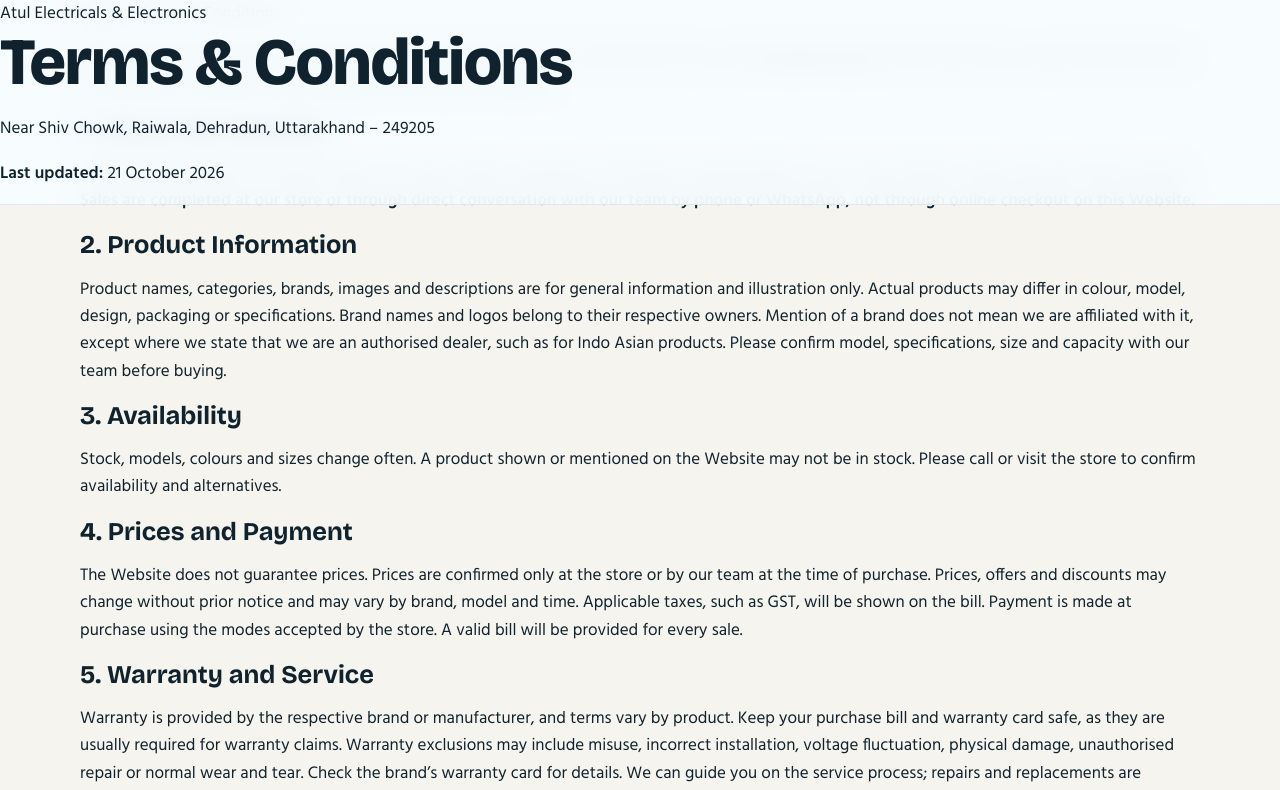
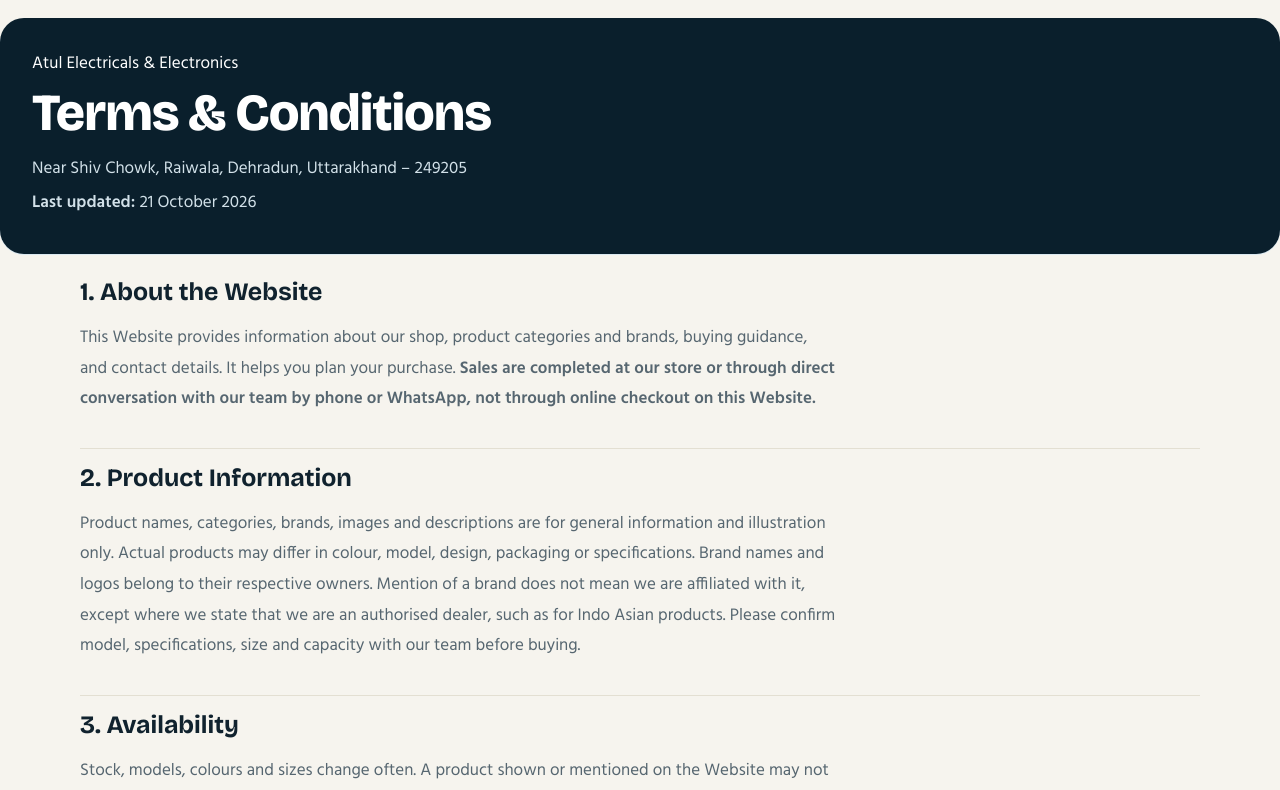
Before and after one commit to atulelectricals15-creator/atul-electricals, a Next.js app: page /terms in a window 1280 px wide. Shown: the top 790 px of the page. Built offline with nearby package versions, Linux system fonts and the light colour scheme.

Commit message:
Style Terms, brand and wire pages

```diff
--- a/app/globals.css
+++ b/app/globals.css
@@ -256,3 +256,31 @@ nav a{opacity:1;color:#334651}nav a.btn{color:#10222e}
 .brand-chip-link.brand-orient,.brand-list .brand-orient{background:#EB5A29!important;border-color:#EB5A29!important;color:#fff!important}
 .brand-chip-link.brand-indo-asian,.brand-list .brand-indo-asian{background:#C21225!important;border-color:#C21225!important;color:#fff!important}
 .brand-chip-link.brand-anchor-penta,.brand-list .brand-anchor-penta{background:#0E4C9E!important;border-color:#0E4C9E!important;color:#fff!important}
+
+
+/* Legal, brand and wire pages */
+.legal-page,.brand-page{padding:110px 0 70px;min-height:70vh}
+.legal-heading{background:var(--deep);color:#fff;padding:32px;border-radius:24px;margin:18px 0 28px}
+.legal-heading h1,.brand-hero h1{font-size:clamp(34px,5vw,52px);margin:8px 0 14px}
+.legal-heading p{color:#d2e1e9;margin:6px 0}
+.legal-page> .w>p,.legal-section p{max-width:82ch;line-height:1.8;color:var(--mute)}
+.legal-section{padding:16px 0;border-bottom:1px solid var(--line)}
+.legal-section h2{font-size:25px;margin-bottom:8px}
+.legal-page a:not(.btn){color:var(--cop)}
+.brand-hero{padding:34px;background:linear-gradient(135deg,#071a3d,#0a3a8c 65%,#0f76d6);color:white;border-radius:28px;margin:20px 0 34px}
+.brand-hero p{max-width:68ch;color:#e1edf9}.brand-hero .brand-note{font-size:14px;color:#ffedb0}
+.brand-info,.wire-selector{margin:32px 0}.brand-info h2,.wire-selector h2{font-size:30px;margin-bottom:10px}
+.wire-size-grid{display:grid;grid-template-columns:repeat(3,minmax(0,1fr));gap:16px}
+.wire-size-card{background:var(--card);border:1px solid var(--line);border-radius:20px;padding:20px}
+.wire-size-card h3{font-size:26px}.wire-size-card p{color:var(--mute);margin:8px 0 14px}
+.wire-colours{display:flex;flex-wrap:wrap;gap:8px}
+.wire-colour{display:inline-flex;align-items:center;gap:7px;border:1px solid var(--line);border-radius:999px;padding:7px 10px;text-decoration:none;font-size:14px}
+.swatch{display:inline-block;width:15px;height:15px;border-radius:50%;border:1px solid #b8b8b8}
+.swatch-red{background:#e32636}.swatch-blue{background:#1675d1}.swatch-green{background:#159447}.swatch-white{background:#fff}.swatch-yellow{background:#f2d21b}.swatch-black{background:#151515}
+.brand-note{color:var(--mute);font-size:14px;line-height:1.7;margin:20px 0}
+.brand-index-grid{display:grid;grid-template-columns:repeat(3,minmax(0,1fr));gap:16px;margin-top:24px}
+.brand-index-card{display:flex;flex-direction:column;gap:12px;padding:22px;border:1px solid var(--line);border-radius:18px;background:var(--card);text-decoration:none}
+.brand-index-card span{color:var(--cop)}
+.brand-list a{display:inline-block;text-decoration:none;border:1px solid var(--line);border-radius:999px;padding:5px 12px;margin:0 6px 6px 0;color:inherit;background:var(--card)}
+.brand-list a:hover,.brand-chip-link:hover{filter:brightness(.94);text-decoration:underline}
+@media(max-width:700px){.wire-size-grid,.brand-index-grid{grid-template-columns:1fr}.legal-page,.brand-page{padding-top:100px}.legal-heading,.brand-hero{padding:24px}}
```
